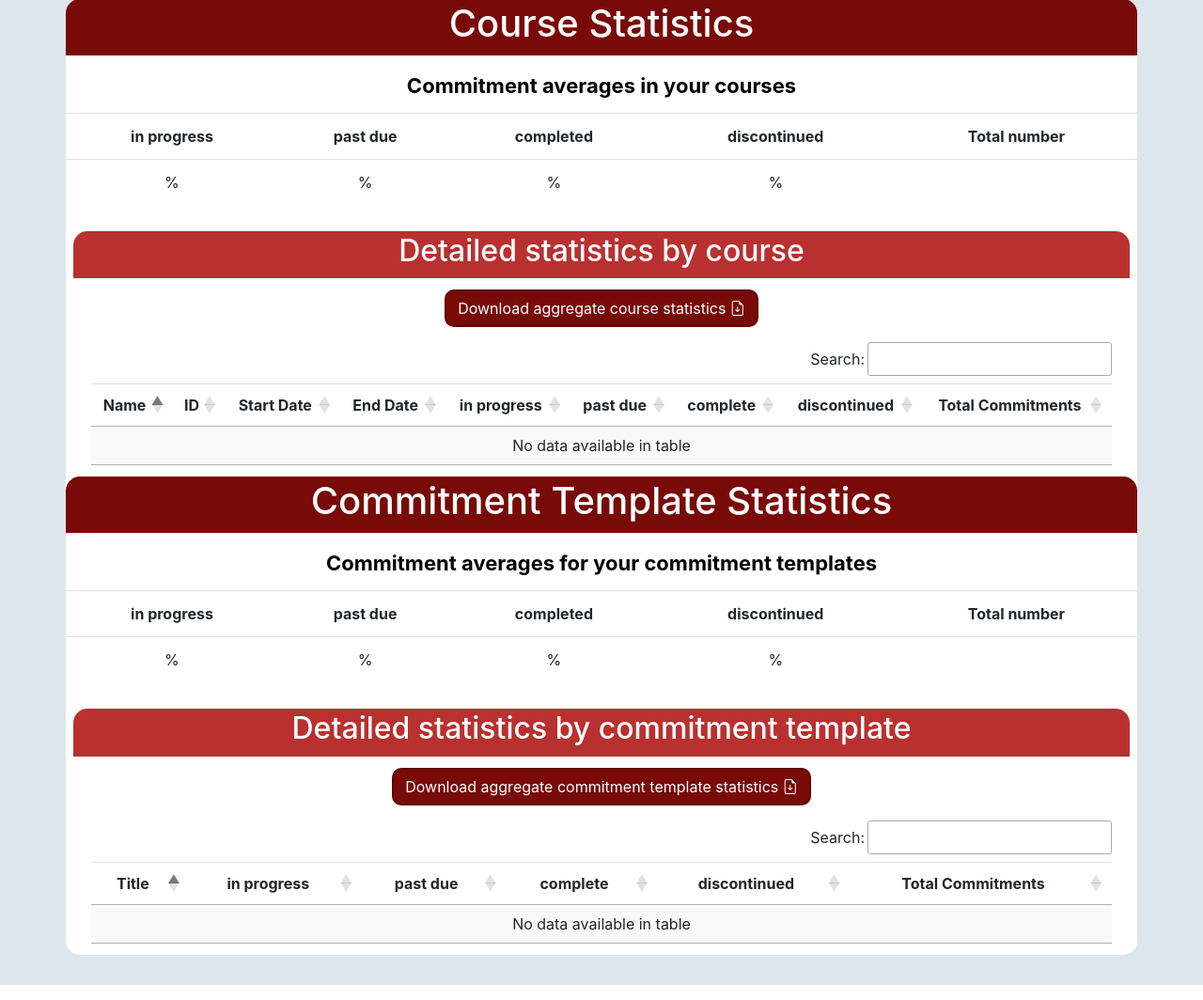
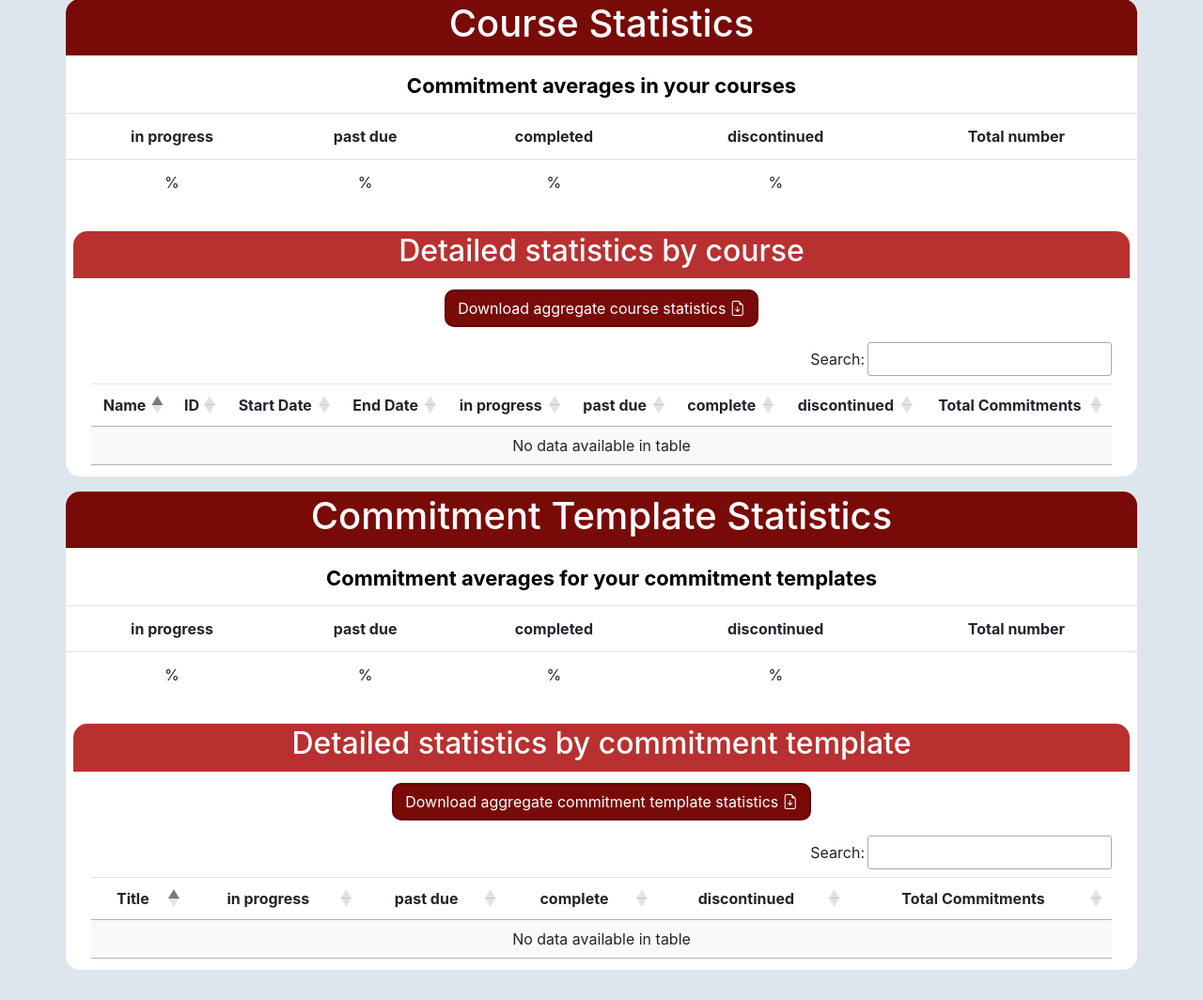
Before and after one commit to lee-blake/Commitment-to-Change-App, a Django app: template Commitment_to_Change_App/commitments/templates/commitments/statistics/statistics_overview_page.html in a window 1280 px wide. Shown: the part 79-1143 px from the top of the page at 94% size. Run offline with Django 4.2, Linux system fonts and the light colour scheme; the template is opened without the code that fills it, so the values that code supplies are empty; some libraries are stand-ins or nearby versions.

Commit message:
Separate course and commitment template stats containers

```diff
--- a/Commitment_to_Change_App/commitments/templates/commitments/statistics/statistics_overview_page.html
+++ b/Commitment_to_Change_App/commitments/templates/commitments/statistics/statistics_overview_page.html
@@ -9,6 +9,8 @@
     </div>
     {% include "commitments/statistics/statistics_overview_overall_course_stats.html" %}
     {% include "commitments/statistics/statistics_overview_courses_list.html" %}
+  </div>
+  <div class="container-xl px-0 mb-3 foreground round-corners">
     <div class="primary-header-container">
       <h1>Commitment Template Statistics</h1>
     </div>
```
